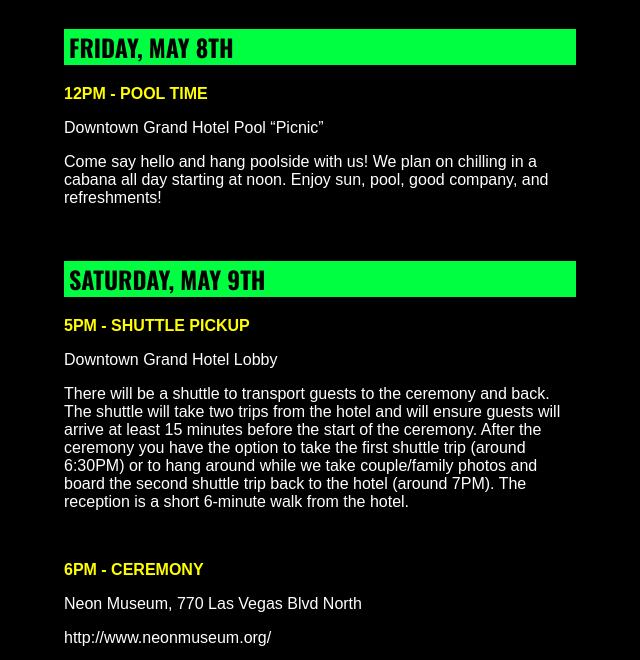
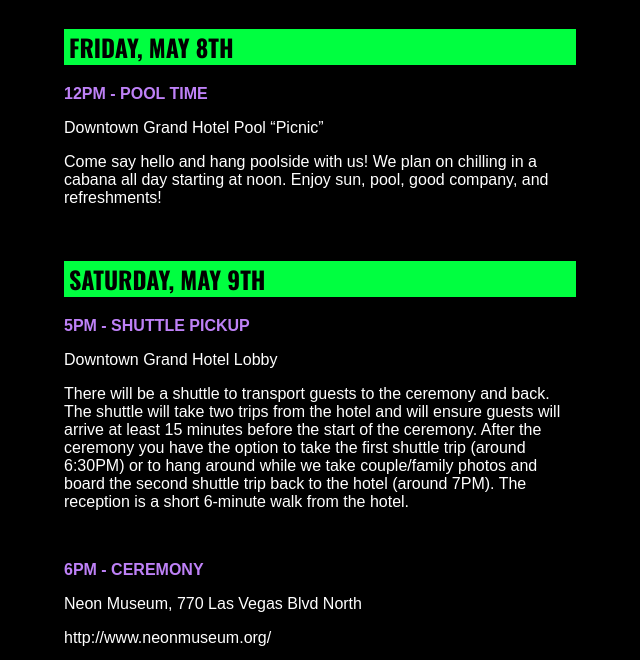
Before and after one commit to ondrae/us, a plain HTML site: page festivities.html in a window 1280 px wide. Shown: the part 106-766 px from the top of the page, without its empty margins (0-640 px from the left). Drawn offline with nearby package versions, Linux system fonts and the light colour scheme; a web font is replaced by a local one.

Commit message:
purple instead

```diff
--- a/css/map-story.css
+++ b/css/map-story.css
@@ -9,7 +9,7 @@ a { text-decoration: none; color: #000; }
 a:visited { color: #000;}
 
 #left .date, #left .date:hover { background-color: #00FF40;}
-#left b { color: #FFFF00;}
+#left b { color: #BE81F7;}
 
 #left {
   color: #fff;
```
